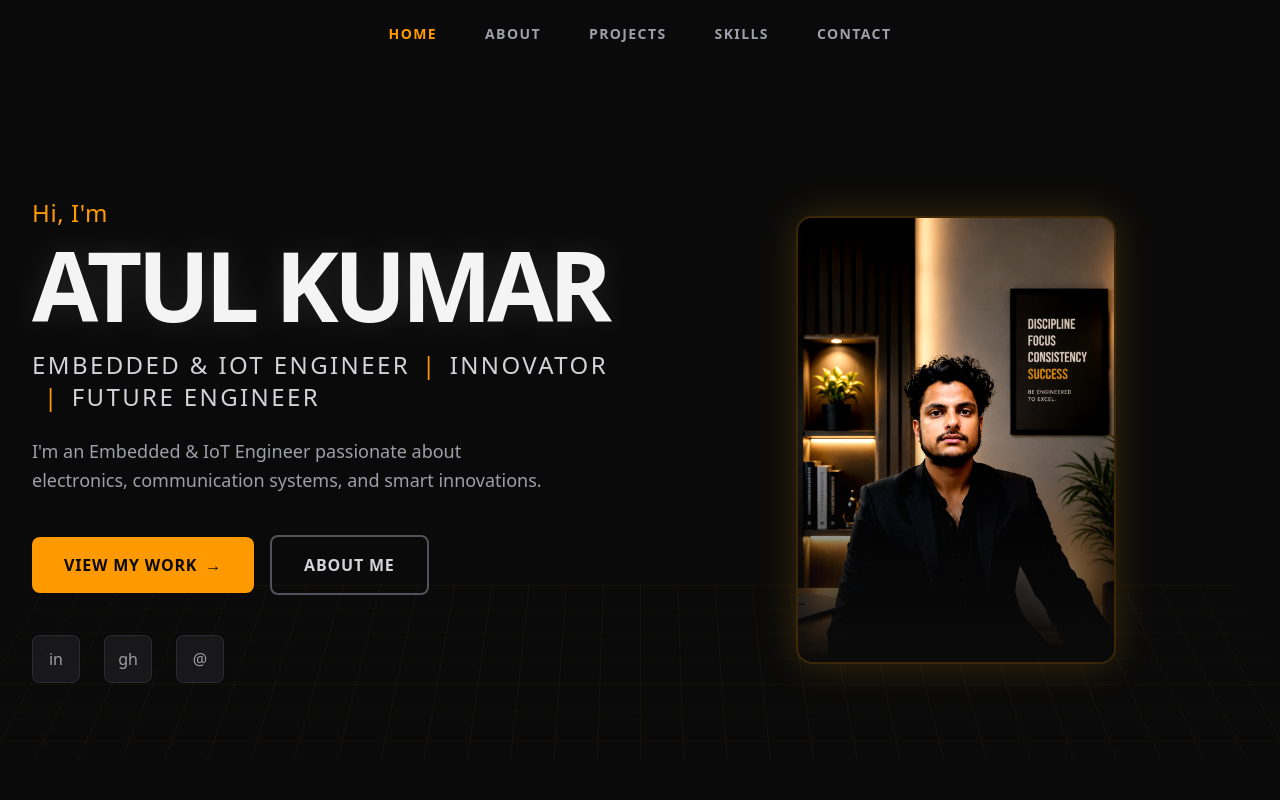
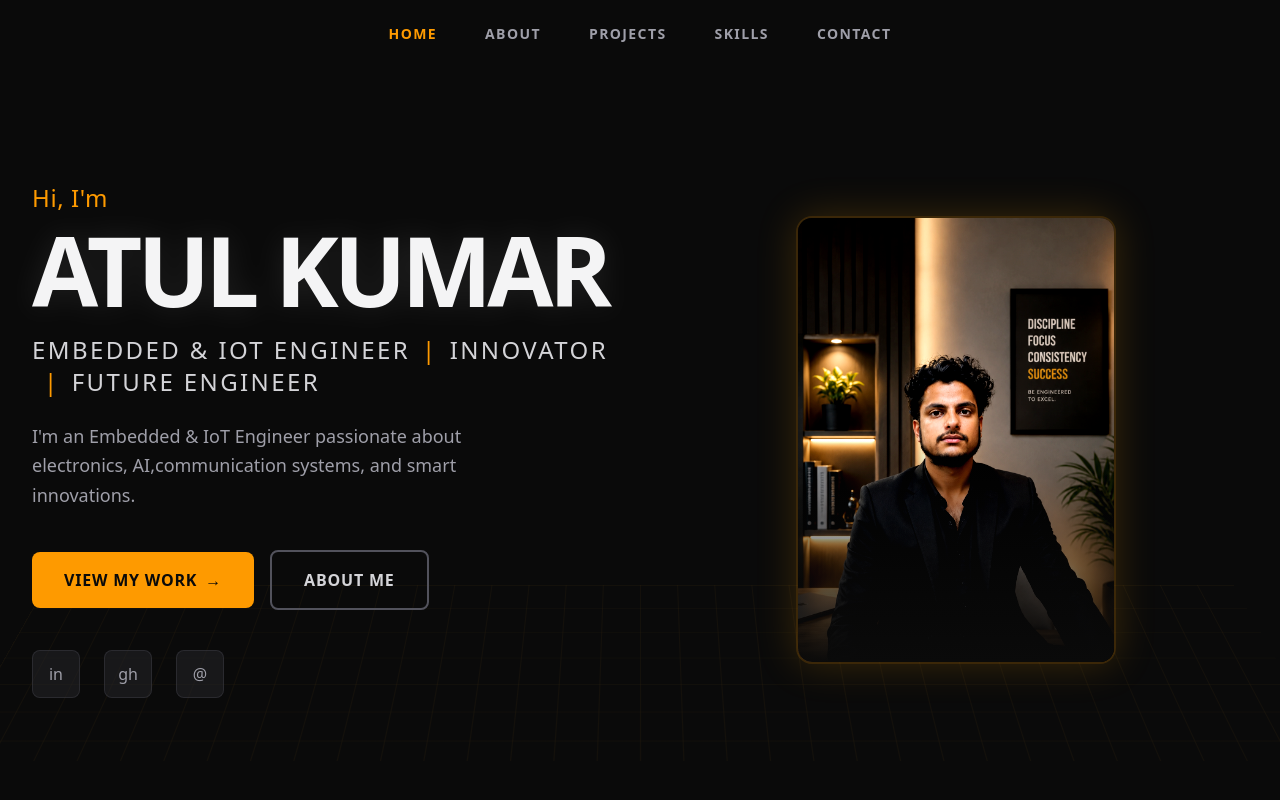
Before and after one commit to atulff300-cmyk/MY-portfolio, a Next.js app: page / in a window 1280 px wide. Shown: the top 800 px of the page. Built offline with nearby package versions, Linux system fonts and the light colour scheme.

Commit message:
added AI

```diff
--- a/components/Hero.js
+++ b/components/Hero.js
@@ -18,7 +18,7 @@ export default function Hero() {
           </h2>
 
           <p className="text-base md:text-lg text-zinc-400 font-light max-w-lg mb-10 [transform:translateZ(10px)] leading-relaxed">
-            I'm an Embedded & IoT Engineer passionate about electronics, communication systems, and smart innovations.
+            I'm an Embedded & IoT Engineer passionate about electronics, AI,communication systems, and smart innovations.
           </p>
 
           <div className="flex flex-wrap items-center justify-center md:justify-start gap-4 mb-10 [transform:translateZ(40px)] w-full">
```
